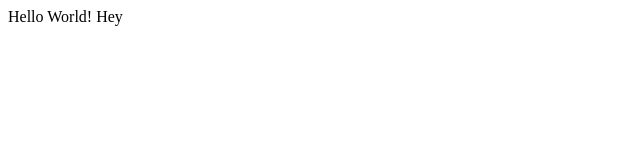
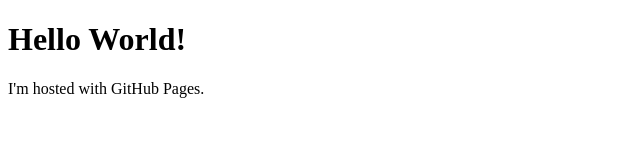
Before and after one commit to Partha-SM/Partha-SM.github.io, a plain HTML site: page index.html in a window 1280 px wide. Shown: the whole page, without its empty margins (0-640 px from the left). Drawn offline with Linux system fonts and the light colour scheme.

Commit message:
Update index.html

```diff
--- a/index.html
+++ b/index.html
@@ -1,4 +1,12 @@
-<html>
-    <head>Hello World!</head>
-    <body>Hey</body>
+<!DOCTYPE html>
+<html lang="en">
+<head>
+    <meta charset="UTF-8">
+    <meta name="viewport" content="width=device-width, initial-scale=1.0">
+    <title>Document</title>
+</head>
+<body>
+    <h1>Hello World!</h1>
+    <p>I'm hosted with GitHub Pages.</p>
+</body>
 </html>
```
